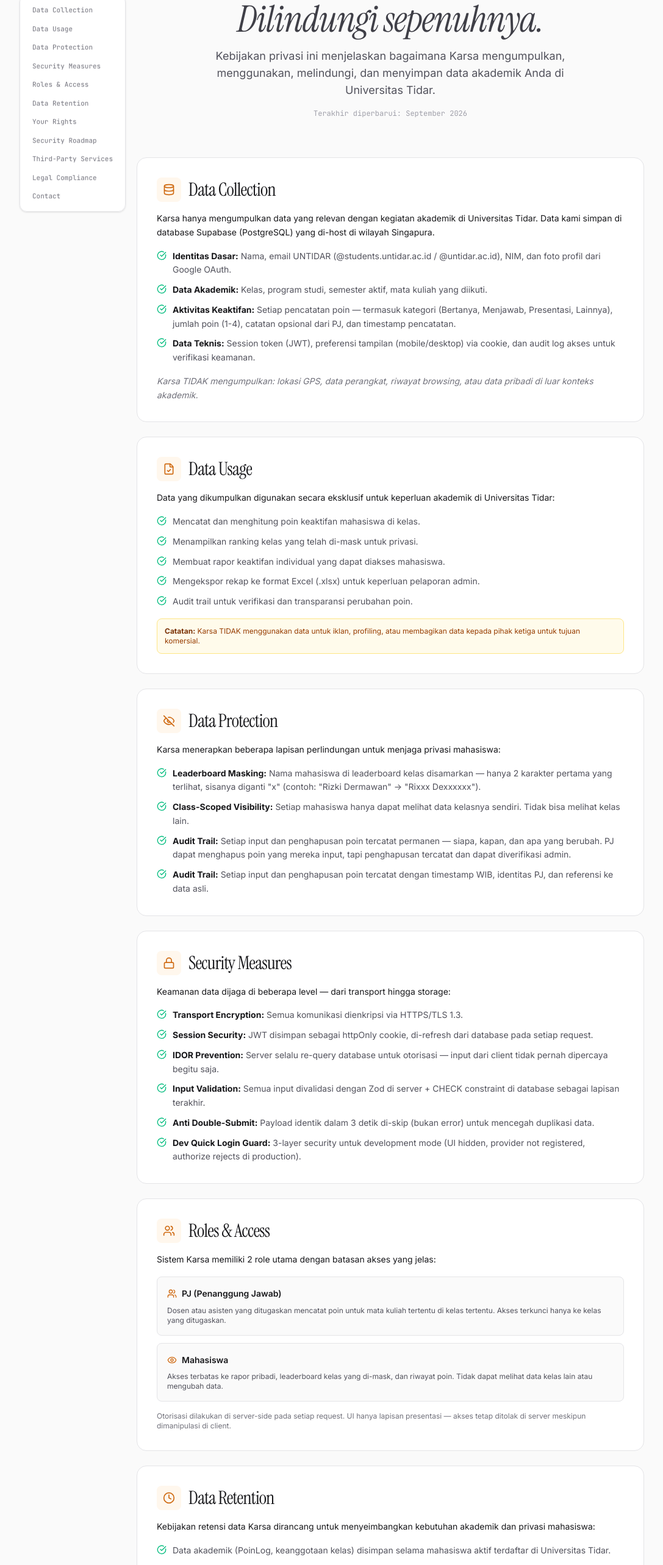
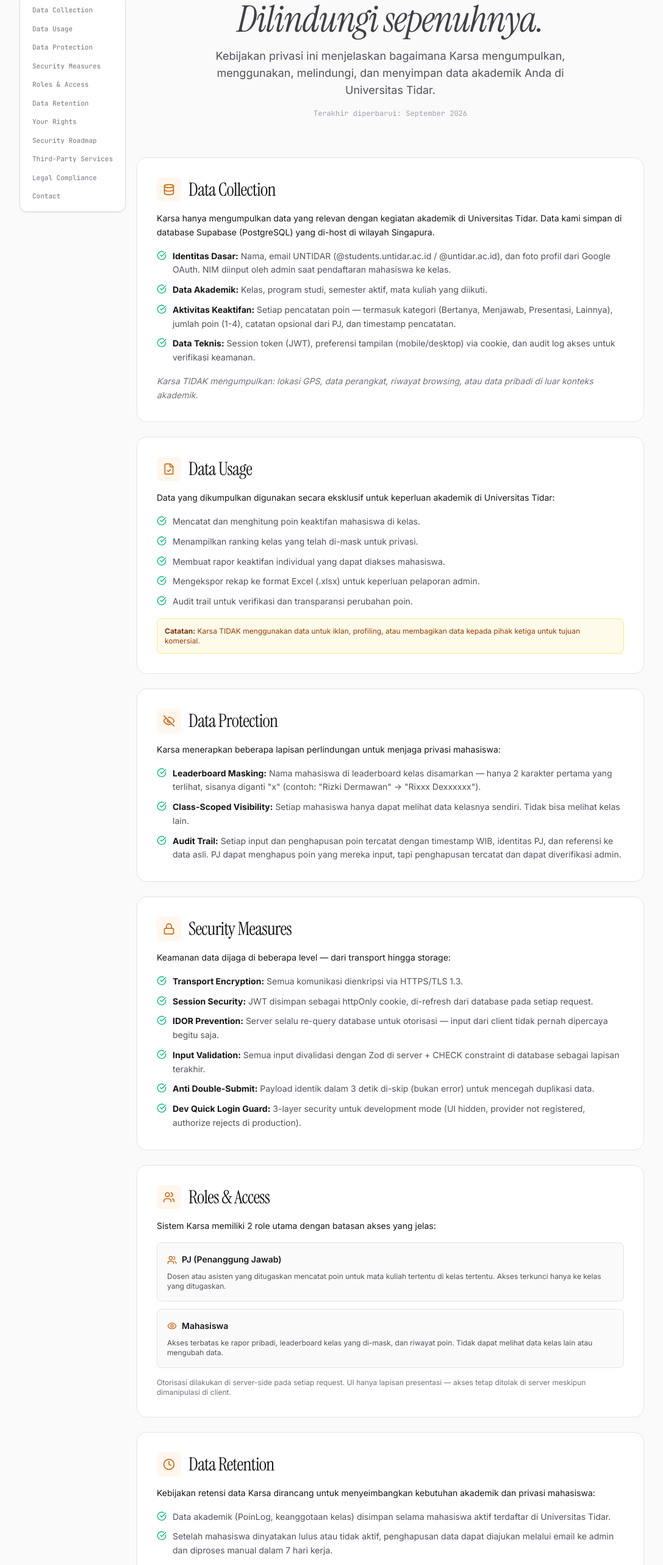
Before and after one commit to ywildan/karsa-landing, a React (Vite) app: page /privacy in a window 1280 px wide. Shown: the part 231-2797 px from the top of the page at 61% size, without its empty margins (0-1087 px from the left). Built offline with nearby package versions, Linux system fonts and the light colour scheme; the HTML template or start-up script is replaced by a standard one.

Commit message:
fix(privacy): apply 4 claim revisions (NIM, audit trail, retention, EmailJS)

```diff
--- a/src/pages/PrivacyPage.tsx
+++ b/src/pages/PrivacyPage.tsx
@@ -223,7 +223,8 @@ export default function PrivacyPage() {
               <BulletItem>
                 <strong className="text-zinc-900">Identitas Dasar:</strong>{" "}
                 Nama, email UNTIDAR (@students.untidar.ac.id / @untidar.ac.id),
-                NIM, dan foto profil dari Google OAuth.
+                dan foto profil dari Google OAuth. NIM diinput oleh admin saat
+                pendaftaran mahasiswa ke kelas.
               </BulletItem>
               <BulletItem>
                 <strong className="text-zinc-900">Data Akademik:</strong>{" "}
@@ -294,14 +295,10 @@ export default function PrivacyPage() {
               </BulletItem>
               <BulletItem>
                 <strong className="text-zinc-900">Audit Trail:</strong>{" "}
-                Setiap input dan penghapusan poin tercatat permanen — siapa,
-                kapan, dan apa yang berubah. PJ dapat menghapus poin yang mereka
-                input, tapi penghapusan tercatat dan dapat diverifikasi admin.
-              </BulletItem>
-              <BulletItem>
-                <strong className="text-zinc-900">Audit Trail:</strong> Setiap
-                input dan penghapusan poin tercatat dengan timestamp WIB,
-                identitas PJ, dan referensi ke data asli.
+                Setiap input dan penghapusan poin tercatat dengan timestamp WIB,
+                identitas PJ, dan referensi ke data asli. PJ dapat menghapus poin
+                yang mereka input, tapi penghapusan tercatat dan dapat diverifikasi
+                admin.
               </BulletItem>
             </div>
           </PrivacySection>
@@ -393,8 +390,9 @@ export default function PrivacyPage() {
                 mahasiswa aktif terdaftar di Universitas Tidar.
               </BulletItem>
               <BulletItem>
-                Setelah mahasiswa dinyatakan lulus atau tidak aktif, data
-                akademik akan dihapus secara otomatis oleh sistem.
+                Setelah mahasiswa dinyatakan lulus atau tidak aktif, penghapusan
+                data dapat diajukan melalui email ke admin dan diproses manual
+                dalam 7 hari kerja.
               </BulletItem>
               <BulletItem>
                 <strong className="text-zinc-900">Export Data:</strong> Data
@@ -505,9 +503,7 @@ export default function PrivacyPage() {
                   EmailJS
                 </div>
                 <p className="text-xs text-zinc-600">
-                  Layanan untuk mengirim notifikasi email dari form request
-                  access di landing page. Hanya email dan nama pengirim yang
-                  dikirim.
+                  Layanan untuk mengirim notifikasi email dari form 'Request Pilot Access' di landing page Karsa. Data yang dikirim: nama lengkap, email, role, fakultas, dan target course dari form. Digunakan HANYA di landing page — tidak ada data akademik mahasiswa yang melewati EmailJS.
                 </p>
               </div>
               <div className="rounded-lg border border-zinc-200 bg-zinc-50 p-4">
```
